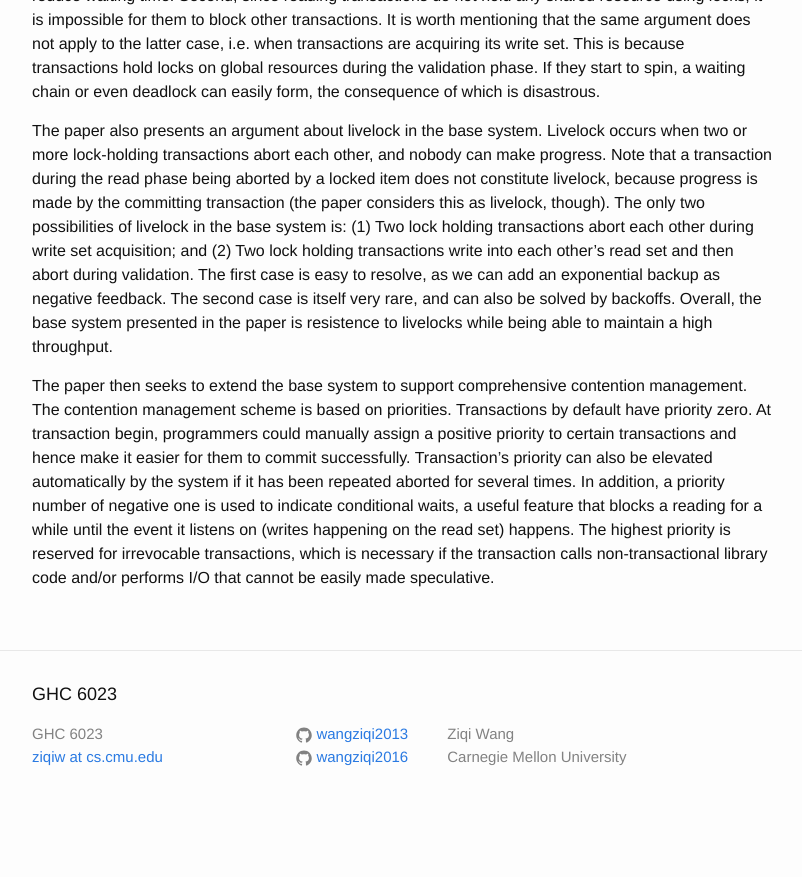
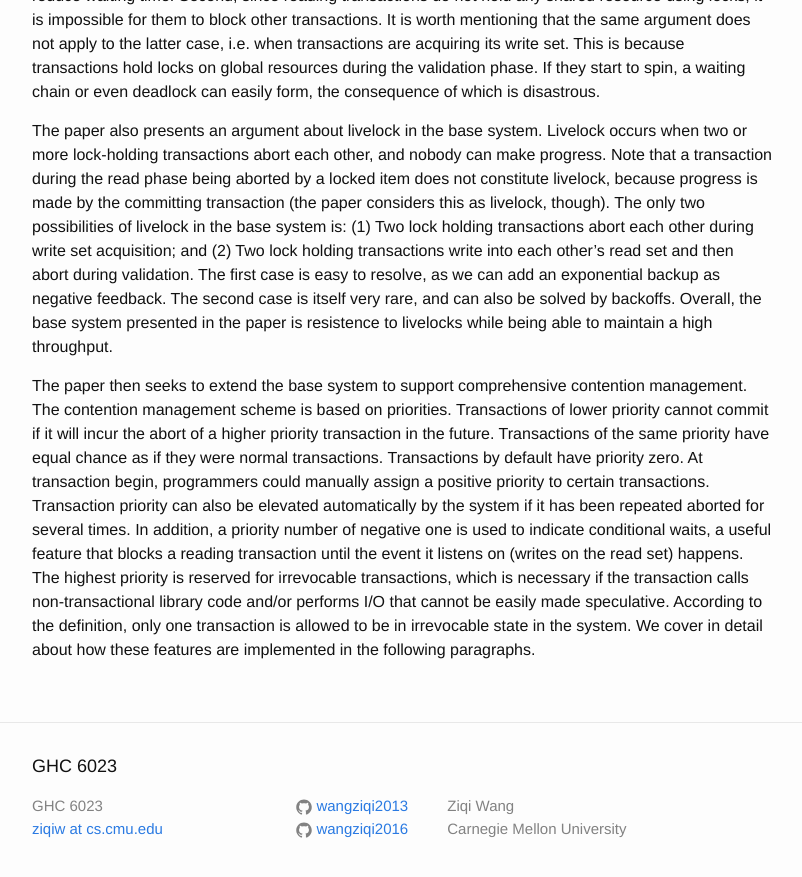
Before and after one commit to wangziqi2013/wangziqi2013.github.io, a Jekyll site: the page built from _posts/2018-07-03-A-Comprehensive-Strategy-for-Contention-Management-In-STM.markdown, in a window 1280 px wide and 900 px high, scrolled down 2497 px. Shown: the top 877 px of the window, without its empty margins (238-1040 px from the left). Built offline with Jekyll 4.4.1, drawn with Linux system fonts in a browser that asks for light colours; before the commit the page ends 3325 px from its top, so only the background shows below that.

Commit message:
Adding def of priority

```diff
--- a/_posts/2018-07-03-A-Comprehensive-Strategy-for-Contention-Management-In-STM.markdown
+++ b/_posts/2018-07-03-A-Comprehensive-Strategy-for-Contention-Management-In-STM.markdown
@@ -97,10 +97,11 @@ feedback. The second case is itself very rare, and can also be solved by backoff
 in the paper is resistence to livelocks while being able to maintain a high throughput.
 
 The paper then seeks to extend the base system to support comprehensive contention management. The contention management
-scheme is based on priorities. Transactions by default have priority zero. At transaction begin, programmers could
-manually assign a positive priority to certain transactions and hence make it easier for them to commit successfully.
-Transaction's priority can also be elevated automatically by the system if it has been repeated aborted for several times.
+scheme is based on priorities. Transactions of lower priority cannot commit if it will incur the abort of a higher priority
+transaction in the future. Transactions of the same priority have equal chance as if they were normal transactions. Transactions
+by default have priority zero. At transaction begin, programmers could manually assign a positive priority to certain transactions. Transaction priority can also be elevated automatically by the system if it has been repeated aborted for several times.
 In addition, a priority number of negative one is used to indicate conditional waits, a useful feature that blocks a
-reading for a while until the event it listens on (writes happening on the read set) happens. The highest priority is reserved
+reading transaction until the event it listens on (writes on the read set) happens. The highest priority is reserved
 for irrevocable transactions, which is necessary if the transaction calls non-transactional library code and/or performs I/O
-that cannot be easily made speculative.
+that cannot be easily made speculative. According to the definition, only one transaction is allowed to be in
+irrevocable state in the system. We cover in detail about how these features are implemented in the following paragraphs.
```
